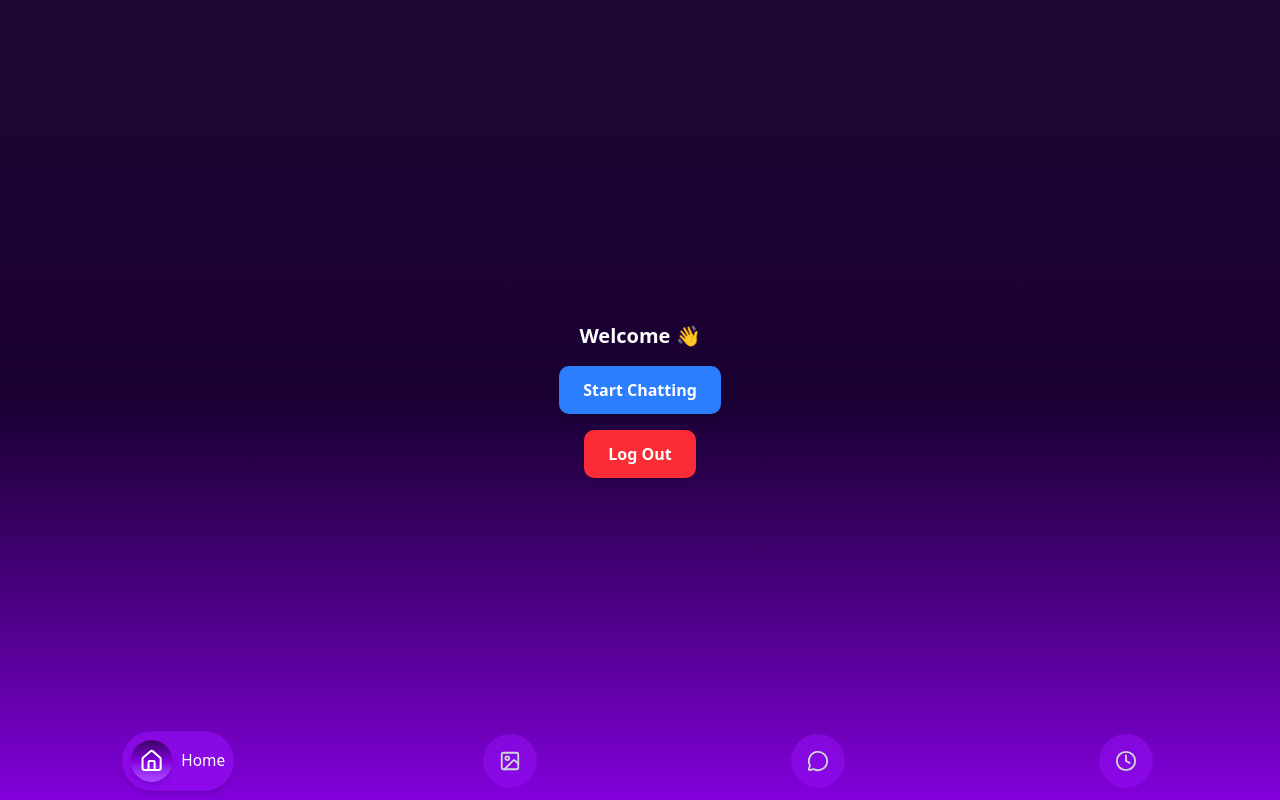
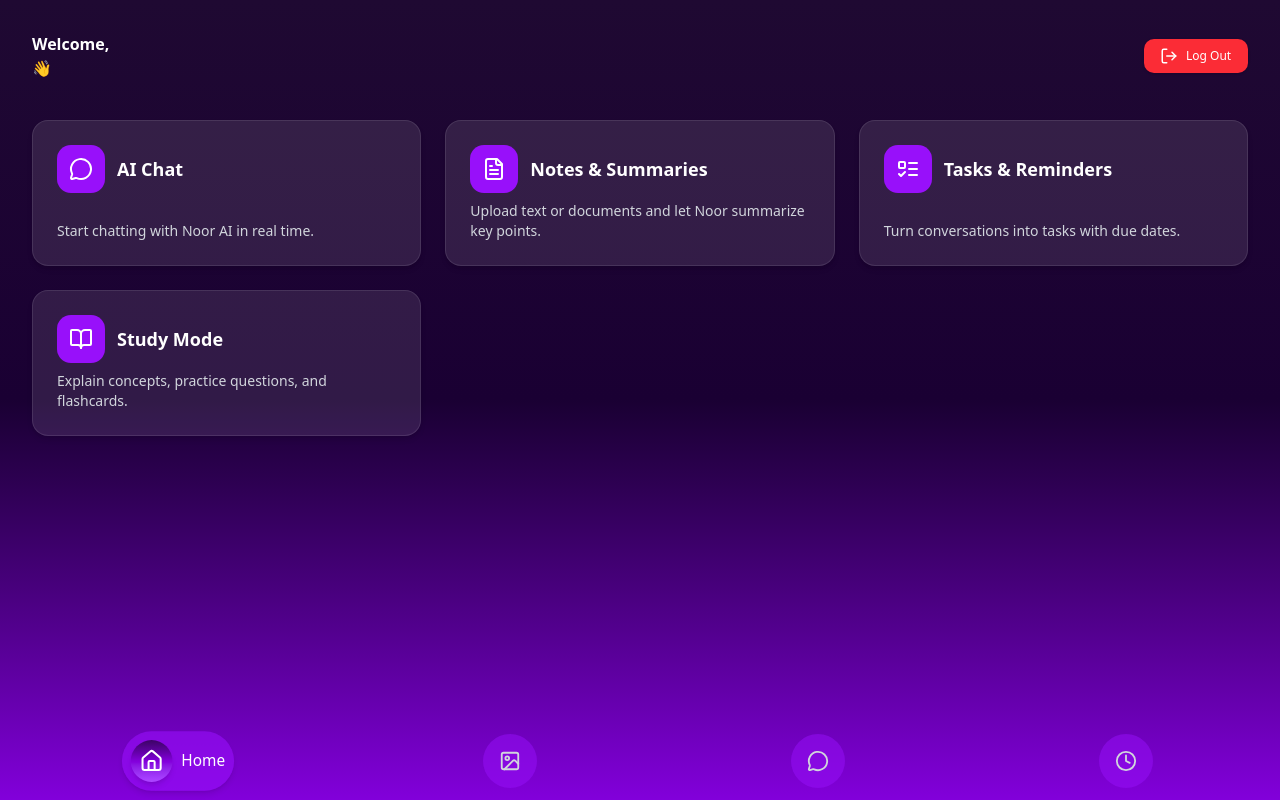
Before and after one commit to Harziz712/noor-ai, a Next.js app: page /dashboard in a window 1280 px wide. Built offline with nearby package versions, Linux system fonts and the light colour scheme; no server answers.

Commit message:
contents added to dashboard

```diff
--- a/app/dashboard/page.tsx
+++ b/app/dashboard/page.tsx
@@ -1,10 +1,11 @@
 "use client";
 
 import { useRouter } from "next/navigation";
-import Link from "next/link";
 import supabase from "@/lib/supabase";
 import { toast } from "sonner";
 import useUser from "@/hooks/useUser";
+import { MessageCircle, FileText, ListTodo, BookOpen, LogOut } from "lucide-react";
+import DashboardCard from "@/components/ui/DashboardCard";
 
 export default function Dashboard() {
   const router = useRouter();
@@ -16,31 +17,53 @@ export default function Dashboard() {
       toast.error("Failed to log out, please try again.");
     } else {
       toast.success("Logged out successfully.");
-      router.push("/"); // Redirect to login
+      router.push("/");
     }
   };
 
-  if (loading) return <p>Loading...</p>;
+  if (loading) return <p className="text-white">Loading...</p>;
 
   return (
-    <div className="min-h-screen flex flex-col gap-4 items-center justify-center bg-gray-100 text-white bg-gradient-to-b from-[#1f0932] via-[#1a0033] to-purple-700">
-      <h1 className="text-xl font-bold">
-        Welcome {user?.user_metadata?.full_name || user?.email} 👋
-      </h1>
+    <div className="min-h-screen bg-gradient-to-b from-[#1f0932] via-[#1a0033] to-purple-700 text-white p-8">
+      <header className="flex items-center justify-between mb-10">
+        <h1 className="text-md font-bold">
+          Welcome, <br/>{user?.user_metadata?.full_name || user?.email} 👋
+        </h1>
+        <button
+          onClick={handleLogout}
+          className="flex items-center gap-2 bg-red-500 hover:bg-red-600
+                     text-white text-xs w-26 font-medium px-4 py-2 rounded-lg shadow transition"
+        >
+          <LogOut size={18} /> Log Out
+        </button>
+      </header>
 
-      <Link
-        href="/chat"
-        className="bg-blue-500 hover:bg-blue-600 text-white font-semibold py-3 px-6 rounded-lg shadow-md transition duration-300"
-      >
-        Start Chatting
-      </Link>
-
-      <button
-        onClick={handleLogout}
-        className="bg-red-500 hover:bg-red-600 text-white font-semibold py-3 px-6 rounded-lg shadow-md transition duration-300"
-      >
-        Log Out
-      </button>
+      <main className="grid grid-cols-1 sm:grid-cols-2 lg:grid-cols-3 gap-6">
+        <DashboardCard
+          title="AI Chat"
+          description="Start chatting with Noor AI in real time."
+          href="/chat"
+          icon={MessageCircle}
+        />
+        <DashboardCard
+          title="Notes & Summaries"
+          description="Upload text or documents and let Noor summarize key points."
+          href="/notes"
+          icon={FileText}
+        />
+        <DashboardCard
+          title="Tasks & Reminders"
+          description="Turn conversations into tasks with due dates."
+          href="/tasks"
+          icon={ListTodo}
+        />
+        <DashboardCard
+          title="Study Mode"
+          description="Explain concepts, practice questions, and flashcards."
+          href="/study"
+          icon={BookOpen}
+        />
+      </main>
     </div>
   );
 }
--- /dev/null
+++ b/components/ui/DashboardCard.tsx
@@ -0,0 +1,36 @@
+"use client";
+
+import Link from "next/link";
+import { LucideIcon } from "lucide-react";
+
+interface DashboardCardProps {
+  title: string;
+  description: string;
+  href: string;
+  icon: LucideIcon;
+}
+
+export default function DashboardCard({
+  title,
+  description,
+  href,
+  icon: Icon,
+}: DashboardCardProps) {
+  return (
+    <Link
+      href={href}
+      className="group bg-white/10 hover:bg-white/20 rounded-2xl p-6 shadow-md
+                 transition duration-300 flex flex-col justify-between border border-white/10"
+    >
+      <div className="flex items-center gap-3">
+        <div className="p-3 bg-purple-600 rounded-xl">
+          <Icon className="text-white" size={24} />
+        </div>
+        <h3 className="text-lg font-semibold text-white">{title}</h3>
+      </div>
+      <p className="text-sm text-gray-300 mt-2 group-hover:text-gray-100">
+        {description}
+      </p>
+    </Link>
+  );
+}
```
